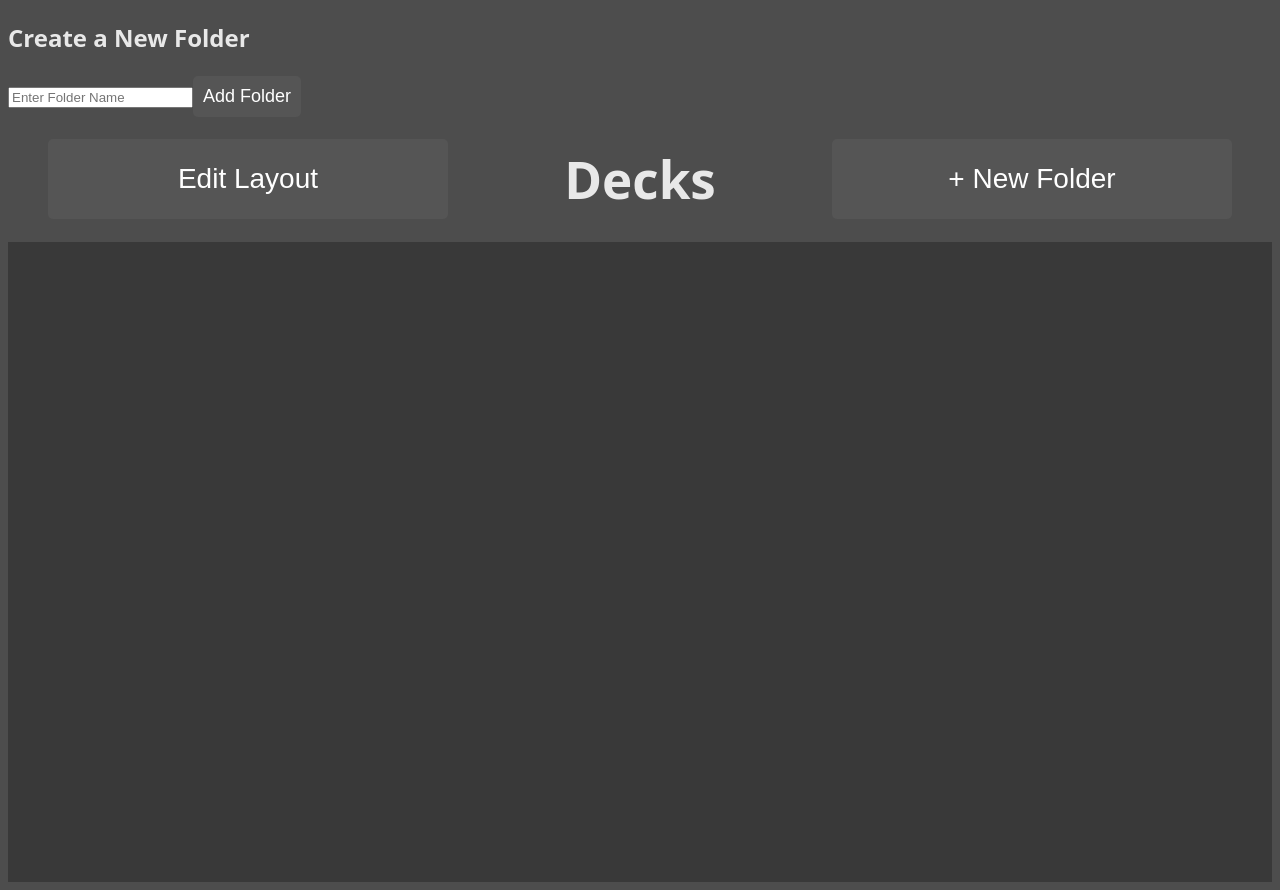
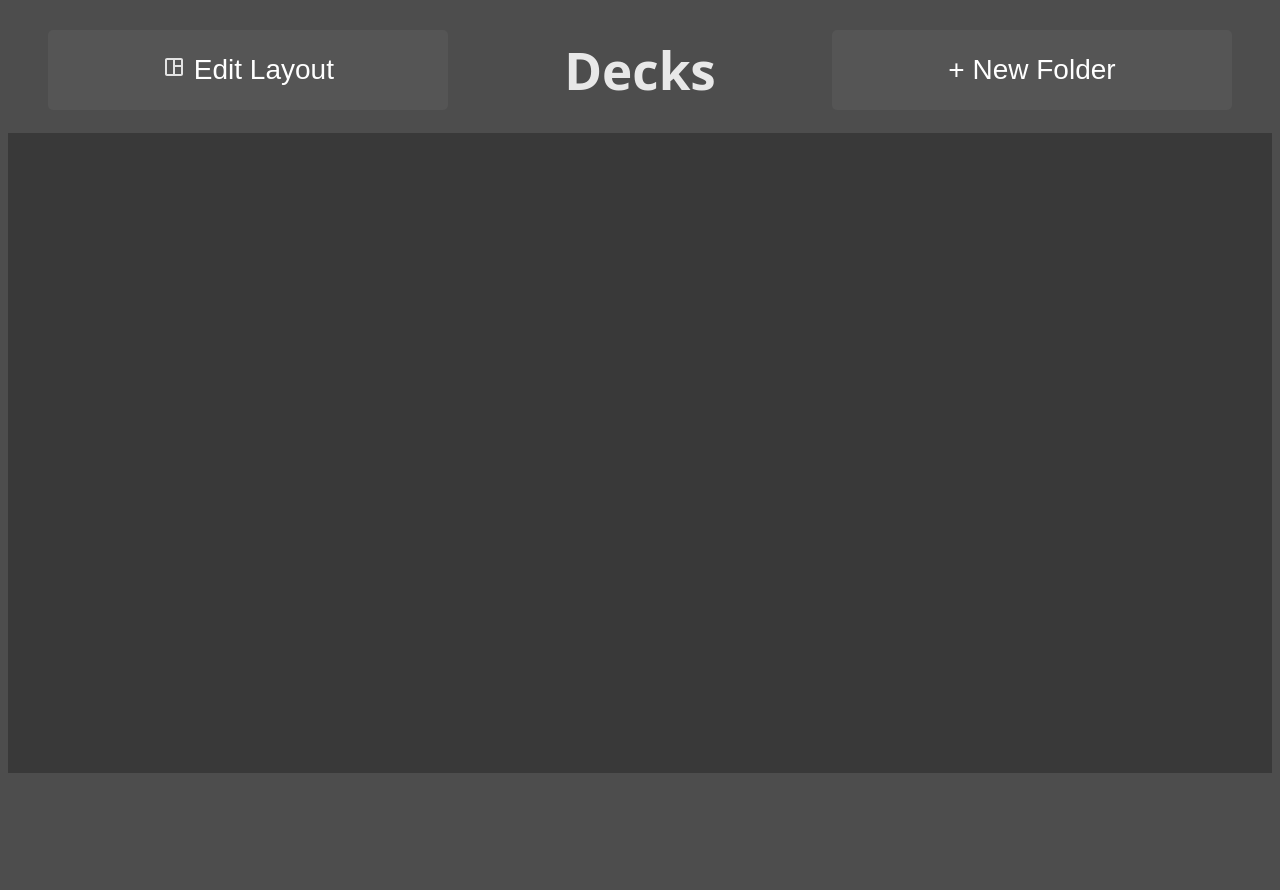
Before and after one commit to Swomp03/cs4474-project, a React (Vite) app: page / in a window 1280 px wide. After the commit the page ends 800 px from the top, so only its background shows below. Built offline with nearby package versions, Linux system fonts and the light colour scheme.

Commit message:
Adding icons and background colours to the buttons

```diff
--- a/src/components/DeckFolder.jsx
+++ b/src/components/DeckFolder.jsx
@@ -1,6 +1,7 @@
 import { addDeck } from "../utils/localStorage";
 import "./componentStyles/DeckFolder.css"
 import { useState } from "react";
+import editIcon from "../assets/icons/edit.svg";
 
 const DeckFolder = (props) =>{
 
@@ -52,21 +53,21 @@ const DeckFolder = (props) =>{
                 <button className="folder-button">{folderName}</button>
 
                 <div className="dropdown-group">
-                    <button className="add-new-deck-button">+ Add New Deck</button>
+                    {/* <button className="add-new-deck-button">+ Add New Deck</button> */}
 
-                    <div>
-                        <h2>Create a New Folder </h2>
+                    <div className="new-deck-background">
+                        <h2>New Deck:</h2>
                         <form onSubmit={handleAddDeck}>
                             <input type="text" placeholder="Enter Deck Name" value={deckName} onChange={(e) => setDeckName(e.target.value)}/>
                             <input type="text" placeholder="Enter Deck Desc." value={deckDescription} onChange={(e2) => setDeckDescription(e2.target.value)}/>
-                            <button type="submit">Add Folder</button>
+                            <button type="submit">Add Deck</button>
                         </form>
                     </div>
 
                     {decks.map((deck) => (
                         <a href={`/deckpage/${folderId}/${deck.id}`}>
                             <div key={deck.id} className="deck-group">
-                                <p className="deck-name">{deck.name}</p>
+                                <p className="deck-name">{deck.name} <img src={editIcon} alt="Edit Icon" /></p>
                                 <p className="deck-description"><i>{deck.description}</i></p>
                             </div>
                         </a>
--- a/src/components/Home.jsx
+++ b/src/components/Home.jsx
@@ -4,6 +4,7 @@ import { useEffect, useState } from "react";
 import { loadData, addFolder, saveFolders } from "../utils/localStorage";
 import useToggle from "./hooks/useToggle.js";
 import NewFolderModal from "./NewFolderModal.jsx";
+import dashboardIcon from "../assets/icons/space_dashboard.svg"
 
 const Home = () => {
     const [folderName, setFolderName] = useState("");
@@ -17,15 +18,6 @@ const Home = () => {
     useEffect(() => {
         setFolders(loadData());
     }, []);
-
-    const handleSubmit = (event) => {
-        event.preventDefault();
-        if (!folderName.trim()) return;
-
-        addFolder(folderName);
-        setFolders(loadData());
-        setFolderName("");
-    };
 
     const toggleEditMode = () => {
         if (isEditMode) {
@@ -111,7 +103,7 @@ const Home = () => {
 
     return (
         <>
-            <div>
+            {/* <div>
                 <h2>Create a New Folder</h2>
                 <form onSubmit={handleSubmit}>
                     <input
@@ -122,11 +114,12 @@ const Home = () => {
                     />
                     <button type="submit">Add Folder</button>
                 </form>
-            </div>
+            </div> */}
 
             <div className="home-header">
                 <button id="edit-layout-button" onClick={toggleEditMode}>
-                    {isEditMode ? "Save Layout" : "Edit Layout"}
+                    <img src={dashboardIcon} alt="Dashboard Icon" />
+                    {isEditMode ? " Save Layout" : " Edit Layout"}
                 </button>
                 <h1>Decks</h1>
                 <button id="new-folder-button" onClick={toggleVisibility}>+ New Folder</button>
--- a/src/components/componentStyles/DeckFolder.css
+++ b/src/components/componentStyles/DeckFolder.css
@@ -31,3 +31,10 @@
     display: grid;
     width: 30vh;
 }
+
+.new-deck-background{
+    background-color: rgb(120, 120, 120);
+    border-radius: 5px;
+    padding-left: 1vh;
+    padding-bottom: 1vh;
+}
```
Also changed, not shown: src/assets/icons/edit.svg (added), src/assets/icons/space_dashboard.svg (added).
